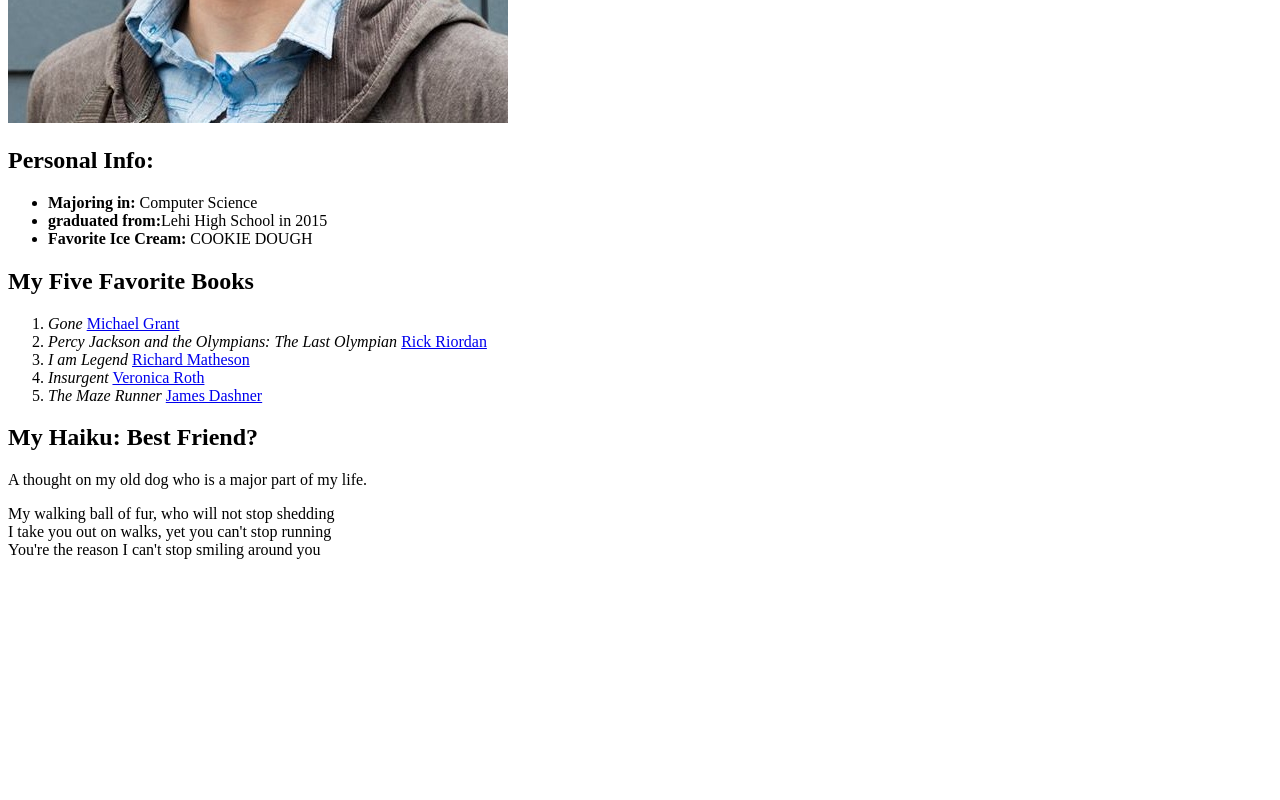
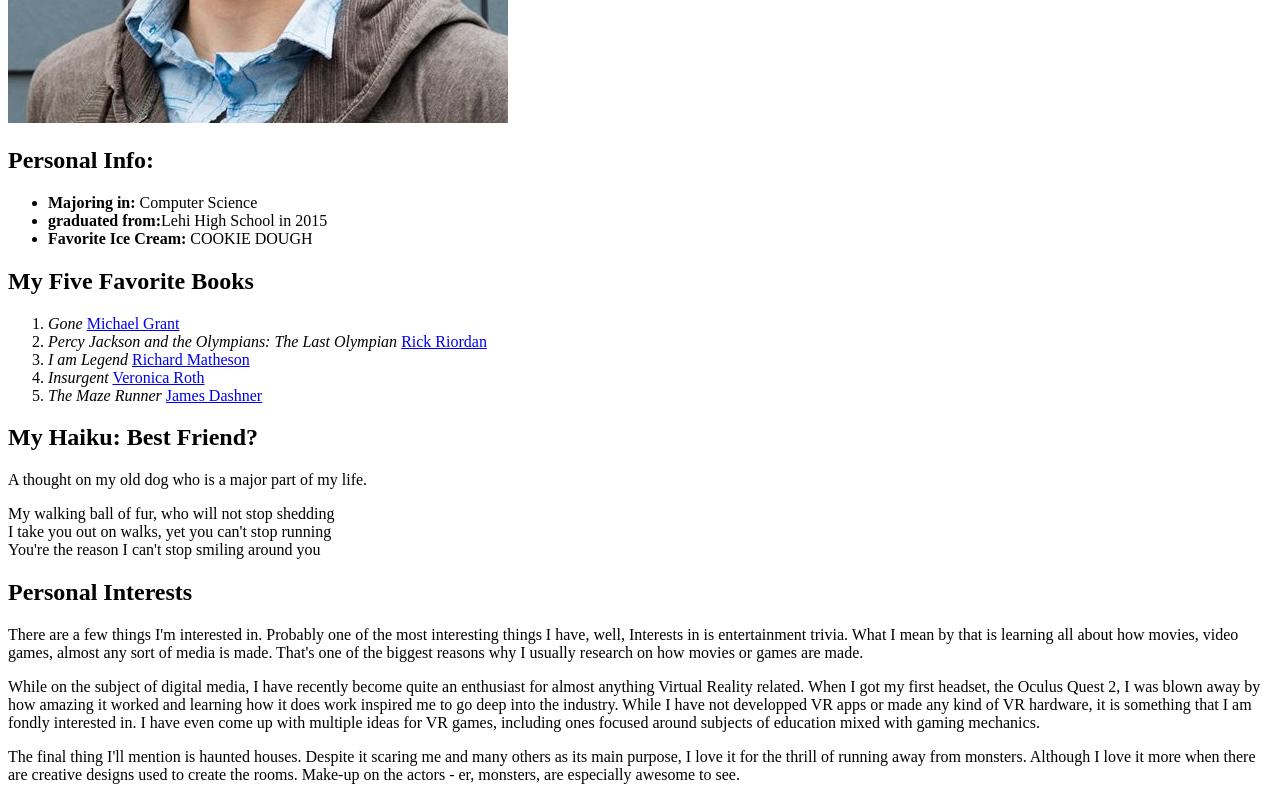
Before and after one commit to HunterStevens/About_Hunter_Stevens, a plain HTML site: page index.html in a window 1280 px wide. Shown: the part 457-1257 px from the top of the page. Before the commit the page ends 1032 px from the top, so only its background shows below. Drawn offline with Linux system fonts and the light colour scheme.

Commit message:
Added Personal Interests section

```diff
--- a/index.html
+++ b/index.html
@@ -31,5 +31,24 @@
         I take you out on walks, yet you can't stop running <br>
         You're the reason I can't stop smiling around you
     </p>
+
+    <h2>Personal Interests</h2>
+    <p>
+        There are a few things I'm interested in. Probably one of the most interesting things I have, well, Interests in is entertainment trivia.
+        What I mean by that is learning all about how movies, video games, almost any sort of media is made.
+        That's one of the biggest reasons why I usually research on how movies or games are made.
+    </p>
+    <p>
+        While on the subject of digital media, I have recently become quite an enthusiast for almost anything Virtual Reality related.
+        When I got my first headset, the Oculus Quest 2, I was blown away by how amazing it worked and learning how it does work inspired me to go deep into the industry.
+        While I have not developped VR apps or made any kind of VR hardware, it is something that I am fondly interested in.
+        I have even come up with multiple ideas for VR games, including ones focused around subjects of education mixed with gaming mechanics.
+    </p>
+    <p>
+        The final thing I'll mention is haunted houses.
+        Despite it scaring me and many others as its main purpose, I love it for the thrill of running away from monsters.
+        Although I love it more when there are creative designs used to create the rooms.
+        Make-up on the actors - er, monsters, are especially awesome to see.
+    </p>
 </body>
 </html>
```
